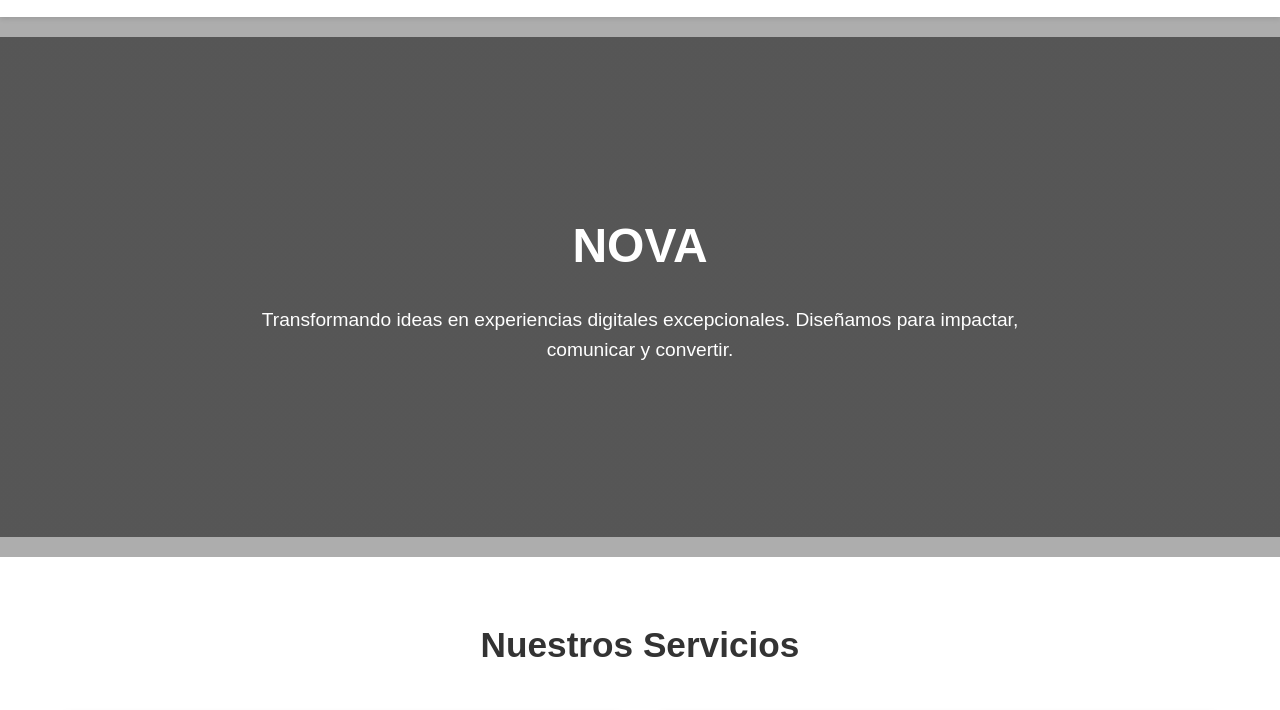
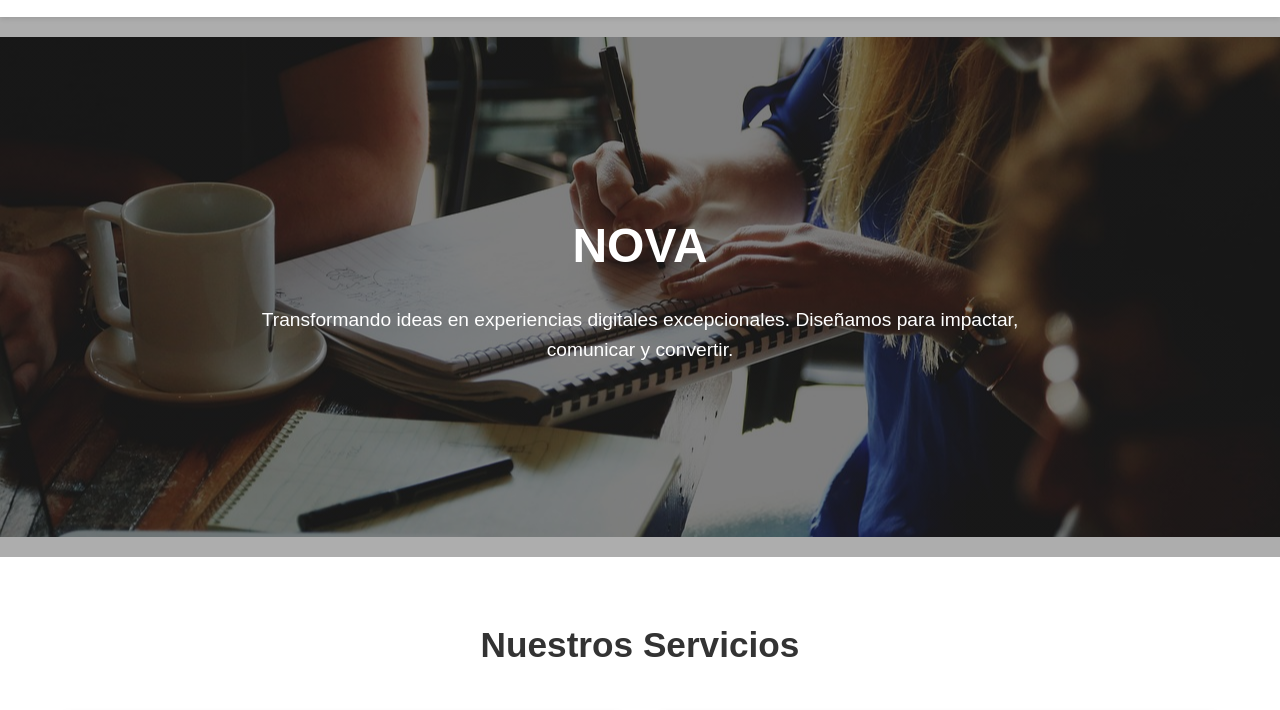
Before and after one commit to jeronimo-davinci/Parcial-n-mero-uno-de-programacion, a plain HTML site: page index.html in a window 1280 px wide. Shown: the part 83-793 px from the top of the page. Drawn offline with Linux system fonts and the light colour scheme.

Commit message:
Update index.html

```diff
--- a/index.html
+++ b/index.html
@@ -47,7 +47,7 @@
             position: relative;
             overflow: hidden;
             height: 500px;
-            background: linear-gradient(rgba(0,0,0,0.5), rgba(0,0,0,0.5)), url('imagenes.img/baner.jpg') center/cover no-repeat;
+            background: linear-gradient(rgba(0,0,0,0.5), rgba(0,0,0,0.5)), url('baner.jpg') center/cover no-repeat;
             display: flex;
             align-items: center;
             justify-content: center;
```
